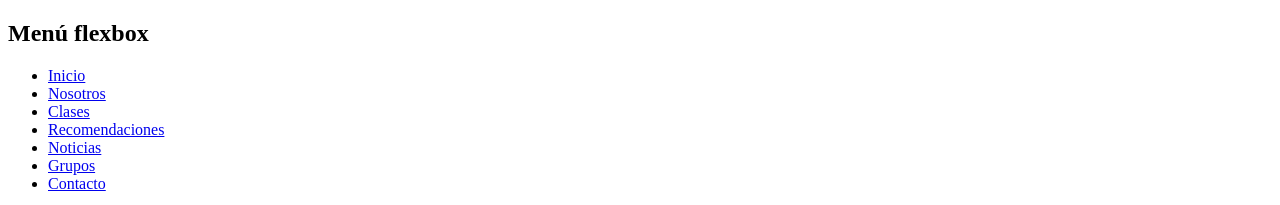
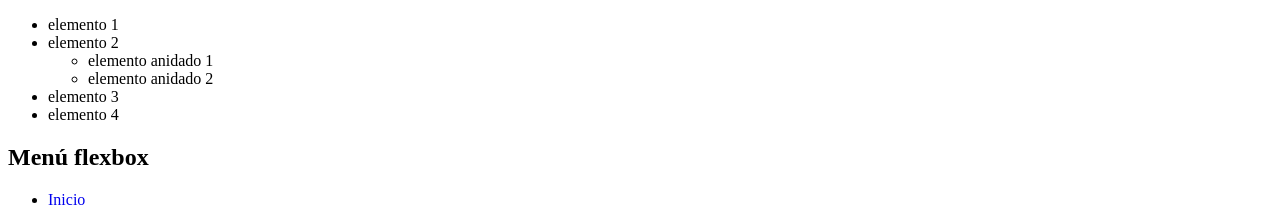
Before and after one commit to ma-ivana/prueba, a plain HTML site: page index.html in a window 1280 px wide. Shown: the top 205 px of the page. Drawn offline with Linux system fonts and the light colour scheme.

Commit message:
lista anidada

```diff
--- a/index.html
+++ b/index.html
@@ -7,6 +7,17 @@
   <title>Clase7</title>
 </head>
 <body>
+
+  <ul>
+    <li>elemento 1</li>
+    <li>elemento 2</li>
+    <ul>
+      <li>elemento anidado 1</li>
+      <li>elemento anidado 2</li>
+    </ul>
+    <li>elemento 3</li>
+    <li>elemento 4</li>
+  </ul>
 
   <h2>Menú flexbox</h2>
   <nav class="menu-simple menu">
```
